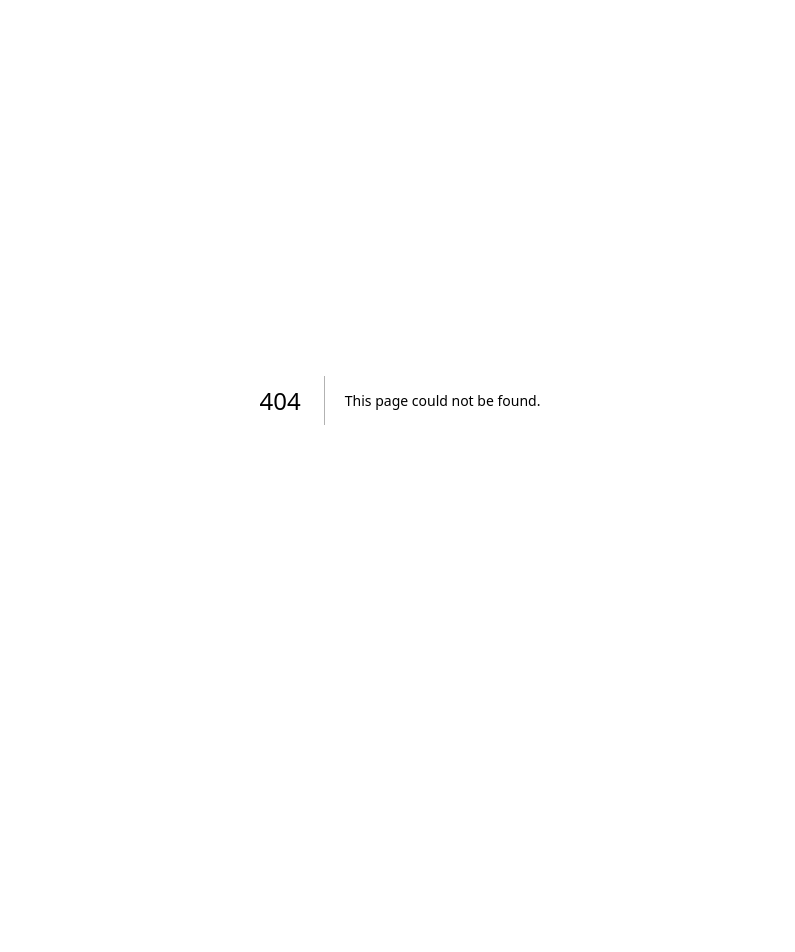
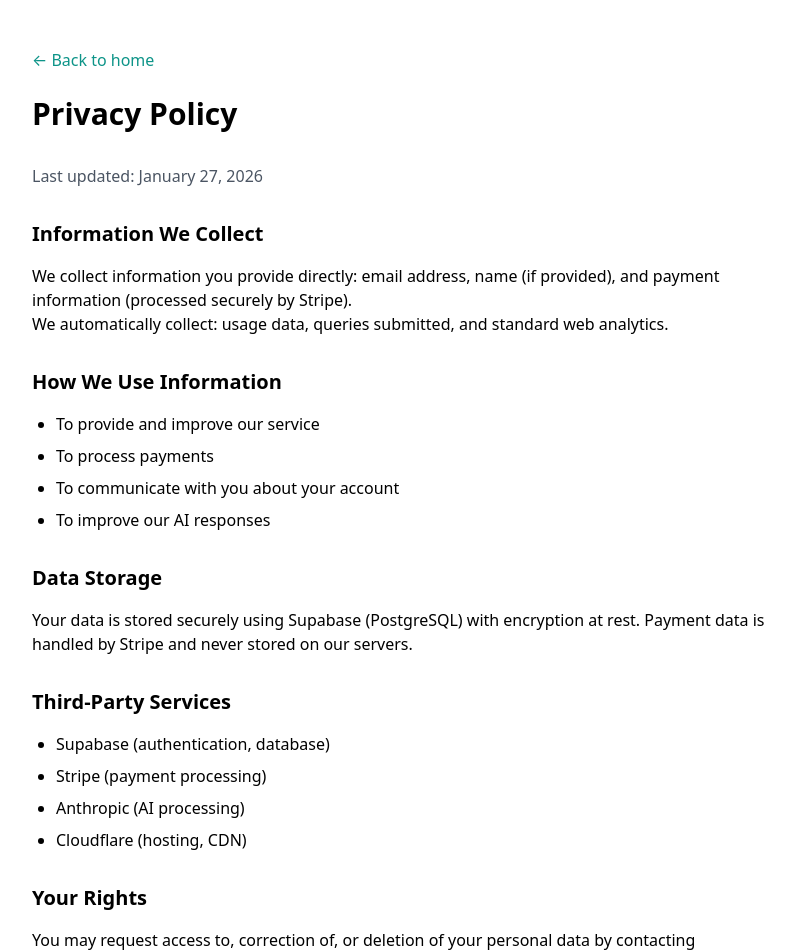
Before and after one commit to breverdbidder/zonewise-web, a Next.js app: page /privacy in a window 1280 px wide. Before the commit this address had no page. Shown: the top 952 px of the page, without its empty margins (240-1035 px from the left). Before the commit the page ends 800 px from the top, so only its background shows below. Built offline with nearby package versions, Linux system fonts and the light colour scheme.

Commit message:
Add app/privacy/page.tsx

```diff
--- /dev/null
+++ b/app/privacy/page.tsx
@@ -0,0 +1,45 @@
+import Link from 'next/link'
+
+export default function PrivacyPage() {
+  return (
+    <div className="min-h-screen bg-white">
+      <div className="max-w-3xl mx-auto px-4 py-12">
+        <Link href="/" className="text-teal-600 hover:underline">← Back to home</Link>
+        <h1 className="text-3xl font-bold mt-6 mb-8">Privacy Policy</h1>
+        <div className="prose prose-slate">
+          <p className="text-gray-600">Last updated: January 27, 2026</p>
+
+          <h2 className="text-xl font-semibold mt-8 mb-4">Information We Collect</h2>
+          <p>We collect information you provide directly: email address, name (if provided), and payment information (processed securely by Stripe).</p>
+          <p>We automatically collect: usage data, queries submitted, and standard web analytics.</p>
+
+          <h2 className="text-xl font-semibold mt-8 mb-4">How We Use Information</h2>
+          <ul className="list-disc pl-6 space-y-2">
+            <li>To provide and improve our service</li>
+            <li>To process payments</li>
+            <li>To communicate with you about your account</li>
+            <li>To improve our AI responses</li>
+          </ul>
+
+          <h2 className="text-xl font-semibold mt-8 mb-4">Data Storage</h2>
+          <p>Your data is stored securely using Supabase (PostgreSQL) with encryption at rest. Payment data is handled by Stripe and never stored on our servers.</p>
+
+          <h2 className="text-xl font-semibold mt-8 mb-4">Third-Party Services</h2>
+          <ul className="list-disc pl-6 space-y-2">
+            <li>Supabase (authentication, database)</li>
+            <li>Stripe (payment processing)</li>
+            <li>Anthropic (AI processing)</li>
+            <li>Cloudflare (hosting, CDN)</li>
+          </ul>
+
+          <h2 className="text-xl font-semibold mt-8 mb-4">Your Rights</h2>
+          <p>You may request access to, correction of, or deletion of your personal data by contacting privacy@zonewise.ai</p>
+
+          <h2 className="text-xl font-semibold mt-8 mb-4">Contact</h2>
+          <p>Privacy inquiries: privacy@zonewise.ai</p>
+        </div>
+        <p className="mt-12 text-sm text-gray-500">© 2026 Everest Capital USA. All rights reserved.</p>
+      </div>
+    </div>
+  )
+}
```
